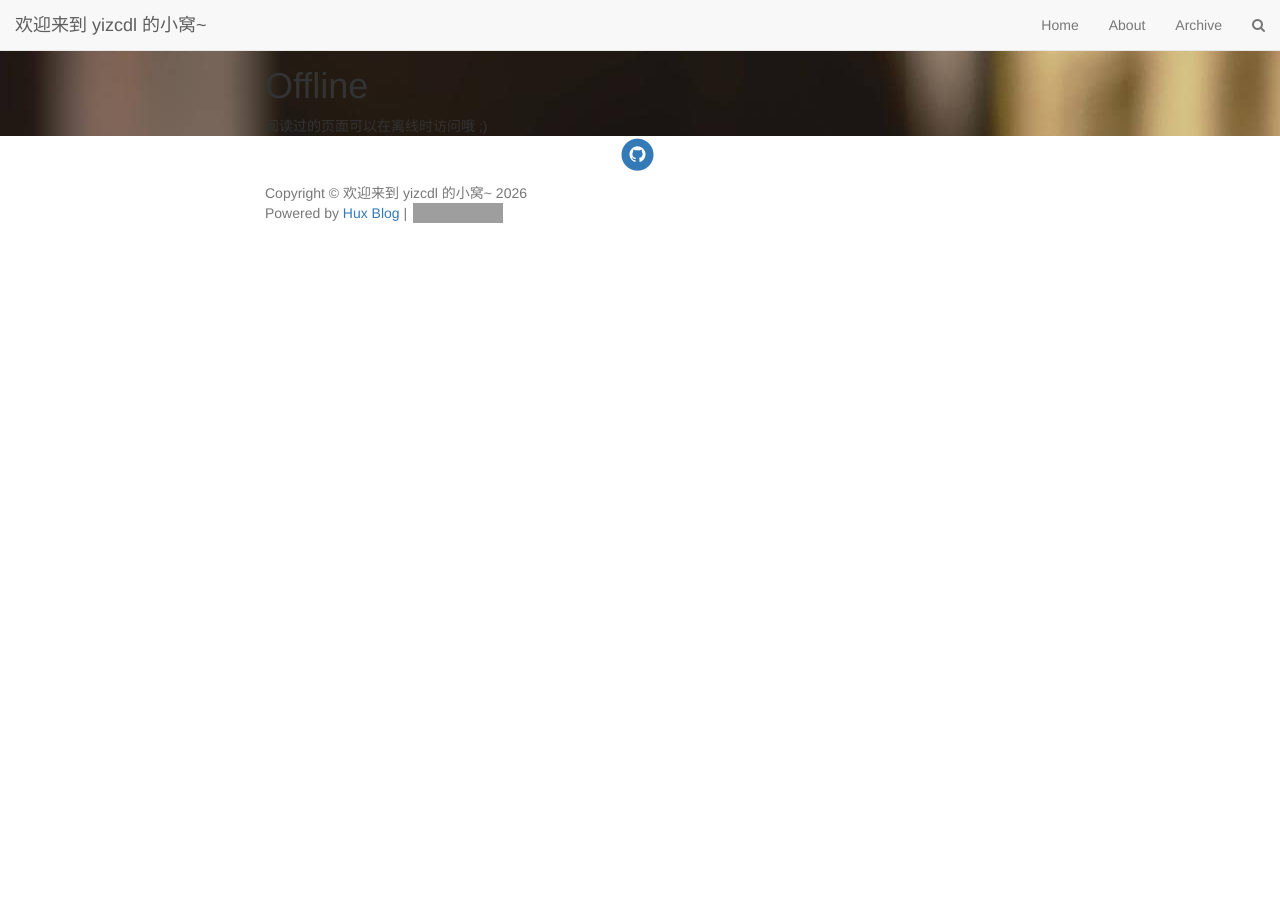
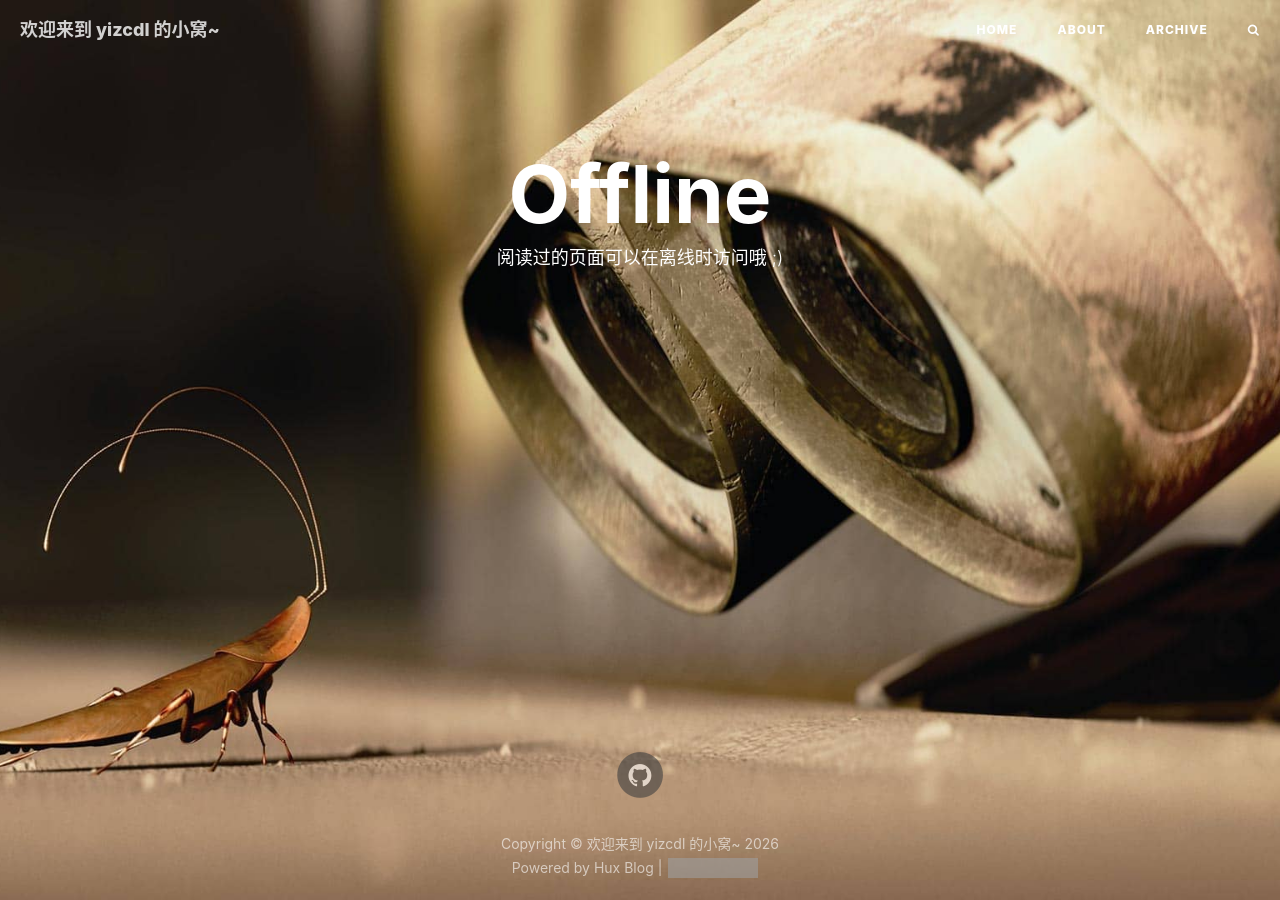
Before and after one commit to yizcdl2357/blog, a Jekyll site: the page built from offline.html, in a window 1280 px wide. Built offline with Jekyll 4.4.1, drawn with Linux system fonts in a browser that asks for light colours; nearby versions of some CDN libraries; library files that are not in the unit come from our copies; comment, search, counter and statistics services are not loaded; grey boxes are pictures that could not be loaded.

Commit message:
Fix blog asset paths

```diff
--- a/_includes/head.html
+++ b/_includes/head.html
@@ -44,10 +44,10 @@
     <link rel="canonical" href="{{ page.url | replace:'index.html','' | prepend: site.baseurl | prepend: site.url }}">
 
     <!-- Bootstrap Core CSS -->
-    <link rel="stylesheet" href="{{ " /css/bootstrap.min.css" | prepend: site.baseurl }}">
+    <link rel="stylesheet" href="{{ "/css/bootstrap.min.css" | prepend: site.baseurl }}">
 
     <!-- Custom CSS -->
-    <link rel="stylesheet" href="{{ " /css/hux-blog.min.css" | prepend: site.baseurl }}">
+    <link rel="stylesheet" href="{{ "/css/hux-blog.min.css" | prepend: site.baseurl }}">
 
     <!-- Custom Fonts -->
     <!-- <link href="http://maxcdn.bootstrapcdn.com/font-awesome/4.3.0/css/font-awesome.min.css" rel="stylesheet" type="text/css"> -->
--- a/_layouts/default.html
+++ b/_layouts/default.html
@@ -15,7 +15,7 @@
 
 
 <!-- Image to hack wechat -->
-<img src="/img/icon_wechat.png" width="0" height="0" />
+<img src="{{ "/img/icon_wechat.png" | prepend: site.baseurl }}" width="0" height="0" />
 <!-- Migrate from head to bottom, no longer block render and still work -->
 
 </body>
```
Also changed, not shown: _includes/footer.html (+6 -6 lines).
